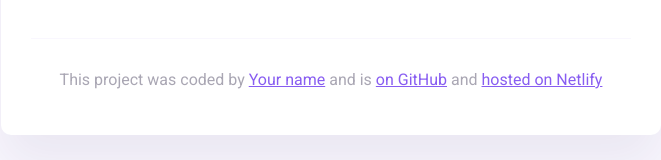
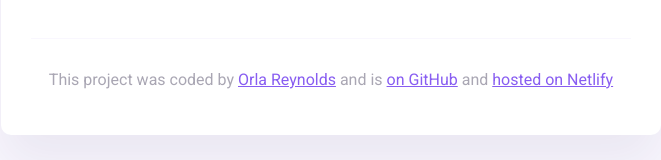
Before and after one commit to orla-rey/SheCodes-Plus-Week-6-Homework, a website built with Parcel: page index.html in a window 1280 px wide. Shown: the part 325-485 px from the top of the page, without its empty margins (309-970 px from the left). Built offline with nearby package versions, Linux system fonts and the light colour scheme.

Commit message:
Updated creator name

```diff
--- a/index.html
+++ b/index.html
@@ -47,7 +47,7 @@
       <footer>
         <p>
           This project was coded by
-          <a href="#" target="_blank">Your name</a> and is
+          <a href="#" target="_blank">Orla Reynolds</a> and is
           <a href="#" target="_blank"> on GitHub</a> and
           <a href="#" target="_blank">hosted on Netlify</a>
         </p>
```
